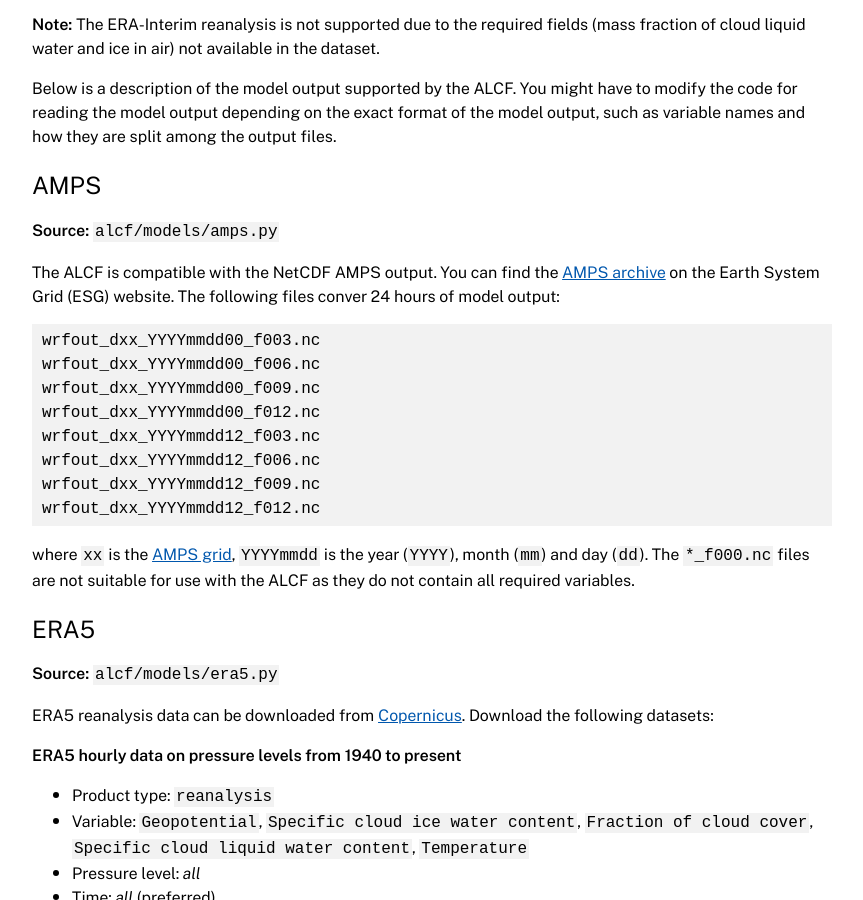
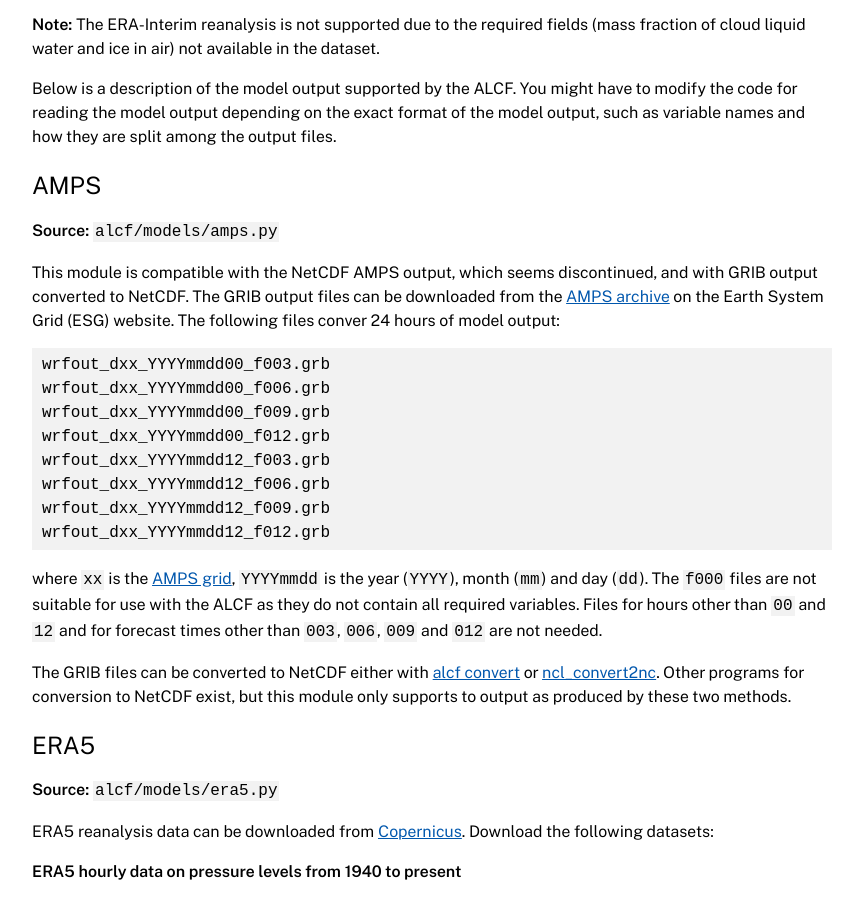
Before and after one commit to alcf-lidar/alcf, a Jekyll site: the page built from docs/documentation/model_guide/index.md, in a window 1280 px wide and 900 px high, scrolled down 666 px. Shown: the whole window, without its empty margins (208-1071 px from the left). Built offline with Jekyll 4.4.1, drawn with Linux system fonts in a browser that asks for light colours.

Commit message:
amps: Support for GRIB files converted to NetCDF
AMPS now only provide output in the GRIB format. This can be converted to
NetCDF with ncl_convert2nc. This change adds support for the NetCDF format
produced by ncl_convert2nc.

```diff
--- a/docs/documentation/model_guide/index.md
+++ b/docs/documentation/model_guide/index.md
@@ -31,23 +31,35 @@
 
 **Source:** `alcf/models/amps.py`
 
-The ALCF is compatible with the NetCDF AMPS output. You can find the
+This module is compatible with the NetCDF AMPS output, which seems discontinued,
+and with GRIB output converted to NetCDF. The GRIB output files can be downloaded
+from the
 [AMPS archive](https://www.earthsystemgrid.org/project/amps.html) on the
 Earth System Grid (ESG) website. The following files conver 24 hours of model
 output:
 
-    wrfout_dxx_YYYYmmdd00_f003.nc
-    wrfout_dxx_YYYYmmdd00_f006.nc
-    wrfout_dxx_YYYYmmdd00_f009.nc
-    wrfout_dxx_YYYYmmdd00_f012.nc
-    wrfout_dxx_YYYYmmdd12_f003.nc
-    wrfout_dxx_YYYYmmdd12_f006.nc
-    wrfout_dxx_YYYYmmdd12_f009.nc
-    wrfout_dxx_YYYYmmdd12_f012.nc
+    wrfout_dxx_YYYYmmdd00_f003.grb
+    wrfout_dxx_YYYYmmdd00_f006.grb
+    wrfout_dxx_YYYYmmdd00_f009.grb
+    wrfout_dxx_YYYYmmdd00_f012.grb
+    wrfout_dxx_YYYYmmdd12_f003.grb
+    wrfout_dxx_YYYYmmdd12_f006.grb
+    wrfout_dxx_YYYYmmdd12_f009.grb
+    wrfout_dxx_YYYYmmdd12_f012.grb
 
-where `xx` is the [AMPS grid](http://www2.mmm.ucar.edu/rt/amps/information/configuration/maps_2017101012/maps.html), `YYYYmmdd` is the year (`YYYY`), month (`mm`) and day (`dd`). The `*_f000.nc`
-files are not suitable for use with the ALCF as they do not contain all required
-variables.
+where `xx` is the
+[AMPS grid](http://www2.mmm.ucar.edu/rt/amps/information/configuration/maps_2017101012/maps.html),
+`YYYYmmdd` is the year (`YYYY`), month (`mm`) and day (`dd`). The `f000` files
+are not suitable for use with the ALCF as they do not contain all required
+variables. Files for hours other than `00` and `12` and for forecast times other
+than `003`, `006`, `009` and `012` are not needed.
+
+The GRIB files can be converted to NetCDF either with
+[alcf convert]({{ "/documentation/cli/cmd_convert.html" | relative_url }})
+or
+[ncl_convert2nc](https://www.ncl.ucar.edu/Document/Tools/ncl_convert2nc.shtml).
+Other programs for conversion to NetCDF exist, but this module only supports
+to output as produced by these two methods.
 
 ### ERA5
 
```
Also changed, not shown: 1 other file.
